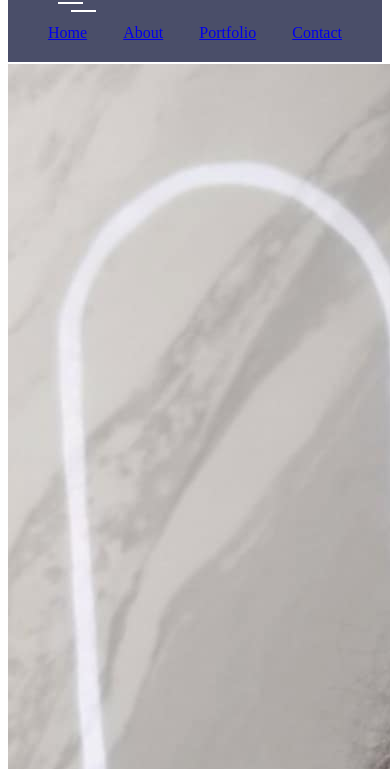
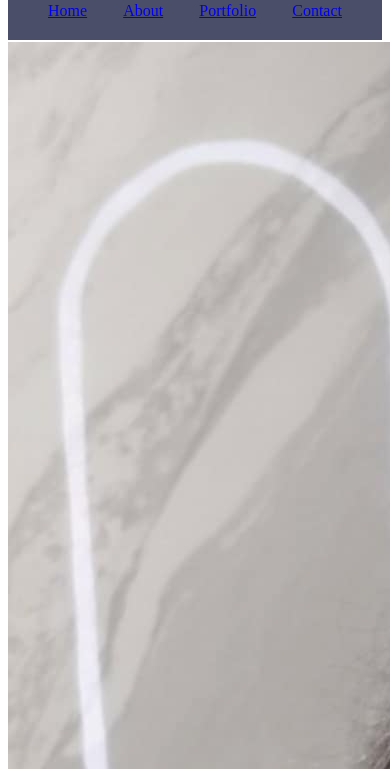
Before and after one commit to sshnorgenivae/ibanez-portfolios, a plain HTML site: page index.html in a window 390 px wide. Shown: the part 116-885 px from the top of the page. Drawn offline with Linux system fonts and the light colour scheme.

Commit message:
Update index.html

```diff
--- a/index.html
+++ b/index.html
@@ -17,9 +17,6 @@
       <div class="logo">
         <img src="images/logo.png" alt="Ibanez Logo" class="logo-img">
       </div>
-      <button class="menu-toggle" aria-label="Toggle menu">
-  <div class="menu-icon"></div>
-</button>
       <nav>
         <a href="#home">Home</a>
         <a href="#about">About</a>
```
